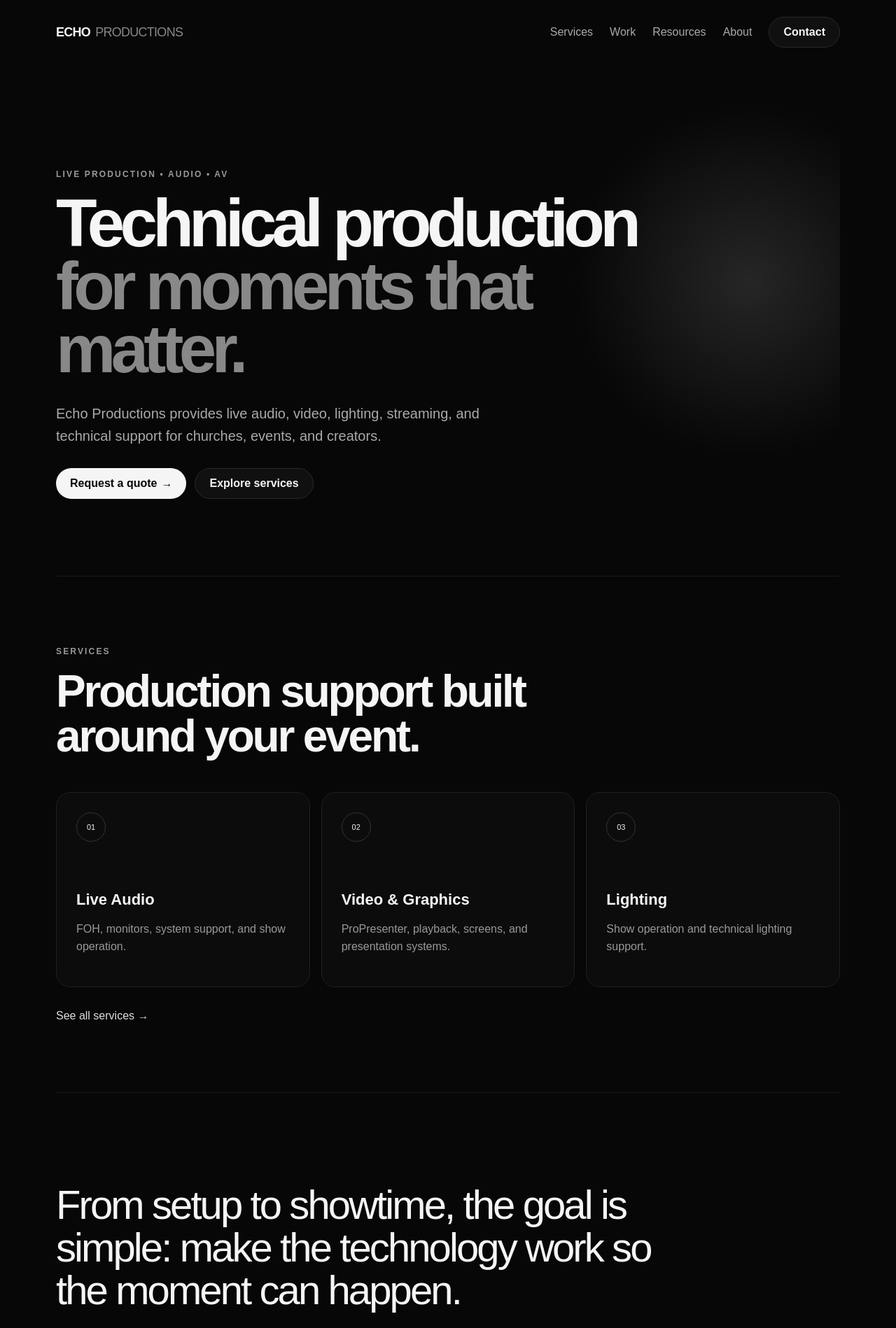
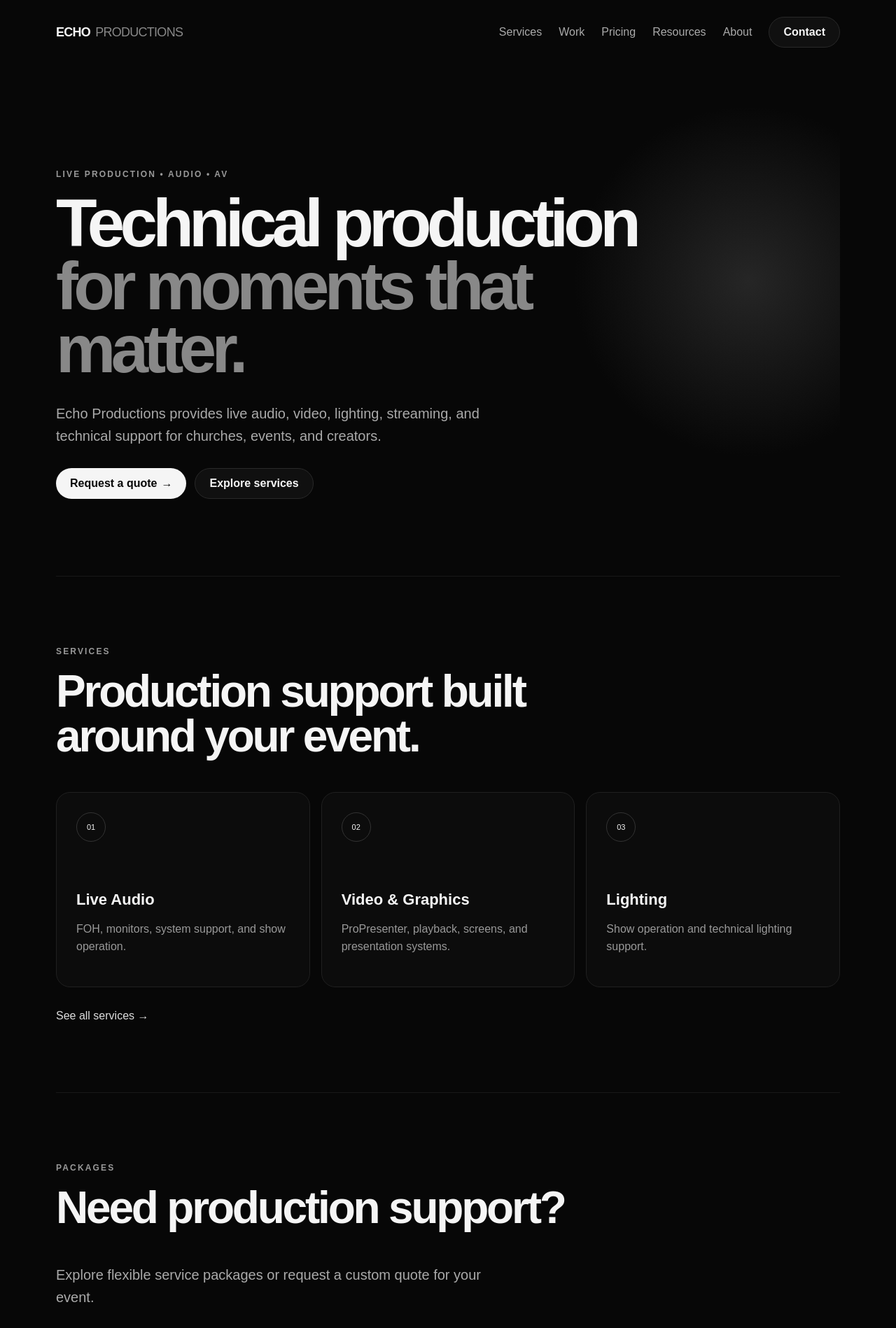
Before and after one commit to brysoncoding/-Echo-Productions, a Next.js app: page / in a window 1280 px wide. Shown: the top 1898 px of the page at 70% size. Built offline with nearby package versions, Linux system fonts and the light colour scheme.

Commit message:
Add pricing navigation and homepage package CTA

```diff
--- a/app/page.tsx
+++ b/app/page.tsx
@@ -11,7 +11,7 @@ export default function Home(){
   return <main>
     <nav className="nav">
       <a href="/" className="brand">ECHO<span>PRODUCTIONS</span></a>
-      <div className="navLinks"><a href="/services">Services</a><a href="/portfolio">Work</a><a href="/resources">Resources</a><a href="/about">About</a><a href="/contact" className="navButton">Contact</a></div>
+      <div className="navLinks"><a href="/services">Services</a><a href="/portfolio">Work</a><a href="/pricing">Pricing</a><a href="/resources">Resources</a><a href="/about">About</a><a href="/contact" className="navButton">Contact</a></div>
     </nav>
 
     <section className="hero">
@@ -29,7 +29,7 @@ export default function Home(){
       <a className="textLink" href="/services">See all services →</a>
     </section>
 
-    <section className="statement"><p>From setup to showtime, the goal is simple: make the technology work so the moment can happen.</p></section>
+    <section className="section"><p className="eyebrow">PACKAGES</p><h2>Need production support?</h2><p className="heroText">Explore flexible service packages or request a custom quote for your event.</p><div className="actions"><a href="/pricing" className="primaryButton">View pricing →</a><a href="/quote" className="secondaryButton">Request a quote</a></div></section><section className="statement"><p>From setup to showtime, the goal is simple: make the technology work so the moment can happen.</p></section>
 
     <section className="section workSection">
       <p className="eyebrow">SELECTED WORK</p>
@@ -73,6 +73,6 @@ export default function Home(){
 
     <section className="contact"><div><p className="eyebrow">READY TO WORK TOGETHER?</p><h2>Have a production coming up?</h2><p>Tell us what you&apos;re planning and we&apos;ll figure out the technical side.</p></div><a className="primaryButton" href="/quote">Request a quote</a></section>
 
-    <footer><div className="brand">ECHO<span>PRODUCTIONS</span></div><div className="footerLinks"><a href="/services">Services</a><a href="/portfolio">Work</a><a href="/resources">Resources</a><a href="/help">Tech Assist</a><a href="/contact">Contact</a></div><p>© 2026 Echo Productions.</p></footer>
+    <footer><div className="brand">ECHO<span>PRODUCTIONS</span></div><div className="footerLinks"><a href="/services">Services</a><a href="/portfolio">Work</a><a href="/pricing">Pricing</a><a href="/resources">Resources</a><a href="/help">Tech Assist</a><a href="/about">About</a><a href="/contact">Contact</a></div><p>© 2026 Echo Productions.</p></footer>
   </main>
 }
```
